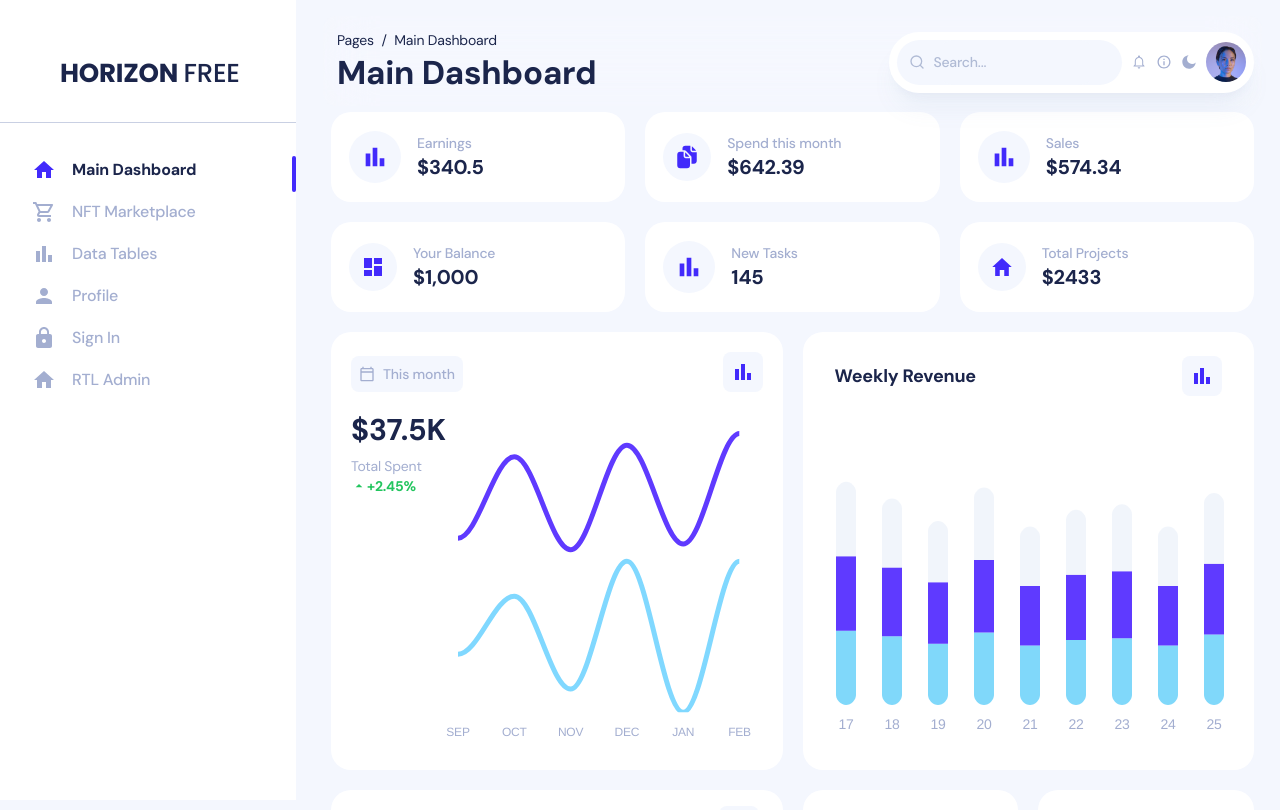
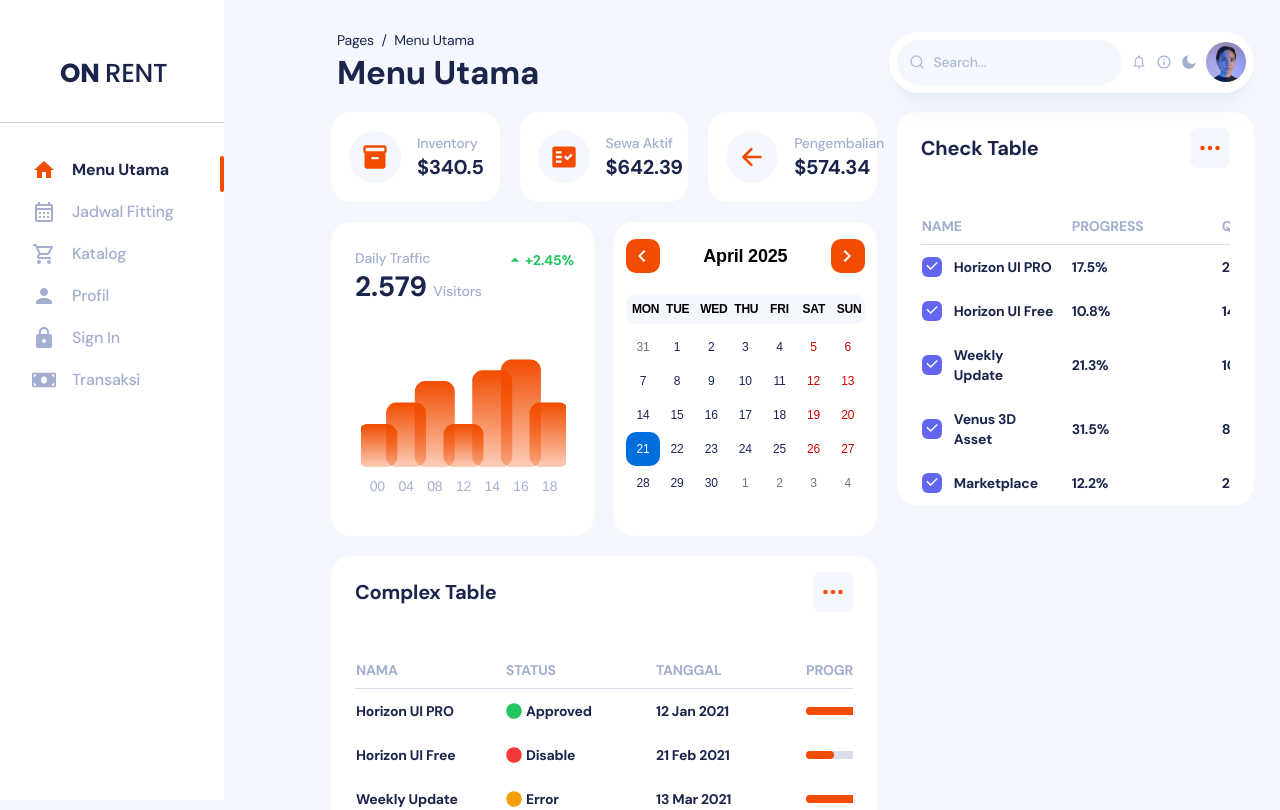
Before and after one commit to westerlund126/onrent, a Next.js app: page /admin/default in a window 1280 px wide. Shown: the top 810 px of the page. Built offline with nearby package versions, Linux system fonts and the light colour scheme; what tailwindcss-rtl would draw is missing.

Commit message:
dashboard

```diff
--- a/src/app/admin/default/page.tsx
+++ b/src/app/admin/default/page.tsx
@@ -1,90 +1,58 @@
 'use client';
 import MiniCalendar from 'components/calendar/MiniCalendar';
-import WeeklyRevenue from 'components/admin/default/WeeklyRevenue';
-import TotalSpent from 'components/admin/default/TotalSpent';
-import PieChartCard from 'components/admin/default/PieChartCard';
-import { IoMdHome } from 'react-icons/io';
-import { IoDocuments } from 'react-icons/io5';
-import { MdBarChart, MdDashboard } from 'react-icons/md';
+import { IoArrowBack } from 'react-icons/io5';
+import { MdInventory, MdFactCheck } from 'react-icons/md';
 
 import Widget from 'components/widget/Widget';
 import CheckTable from 'components/admin/default/CheckTable';
 import ComplexTable from 'components/admin/default/ComplexTable';
 import DailyTraffic from 'components/admin/default/DailyTraffic';
-import TaskCard from 'components/admin/default/TaskCard';
 import tableDataCheck from 'variables/data-tables/tableDataCheck';
 import tableDataComplex from 'variables/data-tables/tableDataComplex';
 
 const Dashboard = () => {
   return (
     <div>
-      {/* Card widget */}
-
-      <div className="mt-3 grid grid-cols-1 gap-5 md:grid-cols-2 lg:grid-cols-3 2xl:grid-cols-3 3xl:grid-cols-6">
+      {/* Main grid container - split into left and right sections */}
+      <div className="grid grid-cols-1 gap-5 lg:grid-cols-5">
+        {/* Left column - takes 3 of 5 columns on large screens */}
+        <div className="lg:col-span-3 space-y-5">
+          {/* Card widgets */}
+          <div className="mt-3 grid grid-cols-1 gap-5 md:grid-cols-3">
             <Widget
-          icon={<MdBarChart className="h-7 w-7" />}
-          title={'Earnings'}
+              icon={<MdInventory className="h-7 w-7" />}
+              title={'Inventory'}
               subtitle={'$340.5'}
             />
             <Widget
-          icon={<IoDocuments className="h-6 w-6" />}
-          title={'Spend this month'}
+              icon={<MdFactCheck className="h-7 w-7" />}
+              title={'Sewa Aktif'}
               subtitle={'$642.39'}
             />
             <Widget
-          icon={<MdBarChart className="h-7 w-7" />}
-          title={'Sales'}
+              icon={<IoArrowBack className="h-7 w-7" />}
+              title={'Pengembalian'}
               subtitle={'$574.34'}
-        />
-        <Widget
-          icon={<MdDashboard className="h-6 w-6" />}
-          title={'Your Balance'}
-          subtitle={'$1,000'}
-        />
-        <Widget
-          icon={<MdBarChart className="h-7 w-7" />}
-          title={'New Tasks'}
-          subtitle={'145'}
-        />
-        <Widget
-          icon={<IoMdHome className="h-6 w-6" />}
-          title={'Total Projects'}
-          subtitle={'$2433'}
             />
           </div>
 
-      {/* Charts */}
-
-      <div className="mt-5 grid grid-cols-1 gap-5 md:grid-cols-2">
-        <TotalSpent />
-        <WeeklyRevenue />
+          {/* Charts Section */}
+          <div className="grid grid-cols-1 gap-5 md:grid-cols-2">
+            <DailyTraffic />
+            <MiniCalendar />
           </div>
 
-      {/* Tables & Charts */}
-
-      <div className="mt-5 grid grid-cols-1 gap-5 xl:grid-cols-2">
-        {/* Check Table */}
+          {/* Activity Table Section */}
           <div>
-          <CheckTable tableData={tableDataCheck} />
+            <ComplexTable tableData={tableDataComplex} />
+          </div>
         </div>
 
-        {/* Traffic chart & Pie Chart */}
-
-        <div className="grid grid-cols-1 gap-5 rounded-[20px] md:grid-cols-2">
-          <DailyTraffic />
-          <PieChartCard />
-        </div>
-
-        {/* Complex Table , Task & Calendar */}
-
-        <ComplexTable tableData={tableDataComplex} />
-
-        {/* Task chart & Calendar */}
-
-        <div className="grid grid-cols-1 gap-5 rounded-[20px] md:grid-cols-2">
-          <TaskCard />
-          <div className="grid grid-cols-1 rounded-[20px]">
-            <MiniCalendar />
+        {/* Right column - takes 2 of 5 columns on large screens */}
+        <div className="lg:col-span-2 space-y-5">
+          {/* Agenda Section (using CheckTable as requested) */}
+          <div className="mt-3">
+            <CheckTable tableData={tableDataCheck} />
           </div>
         </div>
       </div>
--- a/src/components/admin/default/ComplexTable.tsx
+++ b/src/components/admin/default/ComplexTable.tsx
@@ -12,6 +12,7 @@ import {
   SortingState,
   useReactTable,
 } from "@tanstack/react-table";
+import { FaCircle } from "react-icons/fa";
 
 type RowObj = {
   name: string;
@@ -31,7 +32,7 @@ export default function ComplexTable(props: { tableData: any }) {
     columnHelper.accessor("name", {
       id: "name",
       header: () => (
-        <p className="text-sm font-bold text-gray-600 dark:text-white">NAME</p>
+        <p className="text-sm font-bold text-gray-600 dark:text-white">NAMA</p>
       ),
       cell: (info) => (
         <p className="text-sm font-bold text-navy-700 dark:text-white">
@@ -49,11 +50,11 @@ export default function ComplexTable(props: { tableData: any }) {
       cell: (info) => (
         <div className="flex items-center">
           {info.getValue() === "Approved" ? (
-            <MdCheckCircle className="text-green-500 me-1 dark:text-green-300" />
+            <FaCircle className="text-green-500 me-1 dark:text-green-300" />
           ) : info.getValue() === "Disable" ? (
-            <MdCancel className="text-red-500 me-1 dark:text-red-300" />
+            <FaCircle className="text-red-500 me-1 dark:text-red-300" />
           ) : info.getValue() === "Error" ? (
-            <MdOutlineError className="text-amber-500 me-1 dark:text-amber-300" />
+            <FaCircle className="text-amber-500 me-1 dark:text-amber-300" />
           ) : null}
           <p className="text-sm font-bold text-navy-700 dark:text-white">
             {info.getValue()}
@@ -64,7 +65,7 @@ export default function ComplexTable(props: { tableData: any }) {
     columnHelper.accessor("date", {
       id: "date",
       header: () => (
-        <p className="text-sm font-bold text-gray-600 dark:text-white">DATE</p>
+        <p className="text-sm font-bold text-gray-600 dark:text-white">TANGGAL</p>
       ),
       cell: (info) => (
         <p className="text-sm font-bold text-navy-700 dark:text-white">
@@ -76,7 +77,7 @@ export default function ComplexTable(props: { tableData: any }) {
       id: "progress",
       header: () => (
         <p className="text-sm font-bold text-gray-600 dark:text-white">
-          PROGRESS
+          PROGRES
         </p>
       ),
       cell: (info) => (
--- a/src/components/admin/default/DailyTraffic.tsx
+++ b/src/components/admin/default/DailyTraffic.tsx
@@ -11,7 +11,7 @@ const DailyTraffic = () => {
           <p className="text-sm font-medium leading-4 text-gray-600">
             Daily Traffic
           </p>
-          <p className="text-[34px] font-bold text-navy-700 dark:text-white">
+          <p className="text-[28px] font-bold text-navy-700 dark:text-white">
             2.579{' '}
             <span className="text-sm font-medium leading-6 text-gray-600">
               Visitors
@@ -26,7 +26,7 @@ const DailyTraffic = () => {
         </div>
       </div>
 
-      <div className="h-[300px] w-full pt-10 pb-0">
+      <div className="h-[200px] w-full pt-0 pb-0">
         <BarChart
           chartData={barChartDataDailyTraffic}
           chartOptions={barChartOptionsDailyTraffic}
--- a/src/components/charts/BarChart.tsx
+++ b/src/components/charts/BarChart.tsx
@@ -9,7 +9,6 @@ const BarChart = (props: any) => {
   const { chartData, chartOptions } = props;
 
   return (
-    // @ts-expect-error
     <Chart
       options={chartOptions}
       type="bar"
--- a/src/components/sidebar/RTL.tsx
+++ b/src/components/sidebar/RTL.tsx
@@ -3,7 +3,7 @@
 import { HiX } from 'react-icons/hi';
 import Links from './components/Links';
 
-import SidebarCard from 'components/sidebar/components/SidebarCard';
+// import SidebarCard from 'components/sidebar/components/SidebarCard';
 import {
   renderThumb,
   renderTrack,
@@ -82,7 +82,7 @@ function SidebarHorizon(props: { variant?: string; [x: string]: any }) {
             {/* Free Horizon Card    */}
             <div className="mb-[30px] mt-[28px]">
               <div className="flex justify-center">
-                <SidebarCard />
+                {/* <SidebarCard /> */}
               </div>
               {/* Sidebar profile info */}
               <div className="mt-5 flex items-center justify-center gap-3">
--- a/src/components/sidebar/index.tsx
+++ b/src/components/sidebar/index.tsx
@@ -23,7 +23,7 @@ function SidebarHorizon(props: { routes: IRoute[]; [x: string]: any }) {
 
       <div className={`mx-[56px] mt-[50px] flex items-center`}>
         <div className="ml-1 mt-1 h-2.5 font-poppins text-[26px] font-bold uppercase text-navy-700 dark:text-white">
-          Horizon <span className="font-medium">FREE</span>
+          ON <span className="font-medium">RENT</span>
         </div>
       </div>
       <div className="mb-7 mt-[58px] h-px bg-gray-300 dark:bg-white/30" />
--- a/src/routes.tsx
+++ b/src/routes.tsx
@@ -1,4 +1,5 @@
 import React from 'react';
+import { FaMoneyBill } from 'react-icons/fa';
 
 // Admin Imports
 
@@ -9,31 +10,32 @@ import {
   MdBarChart,
   MdPerson,
   MdLock,
+  MdOutlineCalendarMonth,
 } from 'react-icons/md';
 
 const routes = [
   {
-    name: 'Main Dashboard',
+    name: 'Menu Utama',
     layout: '/admin',
     path: 'default',
     icon: <MdHome className="h-6 w-6" />,
   },
   {
-    name: 'NFT Marketplace',
+    name: 'Jadwal Fitting',
     layout: '/admin',
     path: 'nft-marketplace',
-    icon: <MdOutlineShoppingCart className="h-6 w-6" />,
+    icon: <MdOutlineCalendarMonth className="h-6 w-6" />,
 
     secondary: true,
   },
   {
-    name: 'Data Tables',
+    name: 'Katalog',
     layout: '/admin',
-    icon: <MdBarChart className="h-6 w-6" />,
+    icon: <MdOutlineShoppingCart className="h-6 w-6" />,
     path: 'data-tables',
   },
   {
-    name: 'Profile',
+    name: 'Profil',
     layout: '/admin',
     path: 'profile',
     icon: <MdPerson className="h-6 w-6" />,
@@ -45,10 +47,10 @@ const routes = [
     icon: <MdLock className="h-6 w-6" />,
   },
   {
-    name: 'RTL Admin',
+    name: 'Transaksi',
     layout: '/rtl',
     path: 'rtl-default',
-    icon: <MdHome className="h-6 w-6" />,
+    icon: <FaMoneyBill className="h-6 w-6" />,
   },
 ];
 export default routes;
--- a/src/styles/MiniCalendar.css
+++ b/src/styles/MiniCalendar.css
@@ -24,14 +24,14 @@ abbr[title] {
   text-decoration: unset !important;
 }
 .react-calendar__navigation__prev-button {
-  background-color: #4318ff !important;
+  background-color: #F24C00 !important;
   border-radius: 10px;
   min-width: 34px !important;
   height: 34px !important;
   color: white;
 }
 .react-calendar__navigation__next-button {
-  background-color: #4318ff !important;
+  background-color: #F24C00 !important;
   border-radius: 10px;
   min-width: 34px !important;
   width: 34px !important;
@@ -73,7 +73,7 @@ abbr[title] {
 .react-calendar__tile--active,
 .react-calendar__tile--active:enabled:hover,
 .react-calendar__tile--active:enabled:focus {
-  background: #4318ff;
+  background: #F24C00;
   border-radius: 10px;
   color: white;
 }
@@ -81,13 +81,13 @@ abbr[title] {
 .react-calendar__tile--range:enabled:hover,
 .react-calendar__tile--range:enabled:focus {
   background: #f4f7fe;
-  color: #4318ff;
+  color: #F24C00;
   border-radius: 0px;
 }
 .react-calendar__tile--rangeStart,
 .react-calendar__tile--rangeStart:enabled:hover,
 .react-calendar__tile--rangeStart:enabled:focus {
-  background: #4318ff;
+  background: #F24C00;
   border-top-left-radius: 10px;
   border-bottom-left-radius: 10px;
   color: white;
@@ -95,7 +95,7 @@ abbr[title] {
 .react-calendar__tile--rangeEnd,
 .react-calendar__tile--rangeEnd:enabled:hover,
 .react-calendar__tile--rangeEnd:enabled:focus {
-  background: #4318ff;
+  background: #F24C00;
   border-top-right-radius: 10px;
   border-bottom-right-radius: 10px;
   color: white;
--- a/src/variables/charts.ts
+++ b/src/variables/charts.ts
@@ -82,12 +82,12 @@ export const barChartOptionsDailyTraffic: ApexGeneric = {
         [
           {
             offset: 0,
-            color: '#4318FF',
+            color: '#F24C00',
             opacity: 1,
           },
           {
             offset: 100,
-            color: 'rgba(67, 24, 255, 1)',
+            color: 'rgba(242, 76, 0, 1)',
             opacity: 0.28,
           },
         ],
--- a/tailwind.config.js
+++ b/tailwind.config.js
@@ -330,7 +330,7 @@ module.exports = {
         200: '#A195FD',
         300: '#8171FC',
         400: '#7551FF',
-        500: '#422AFB',
+        500: '#F24C00',
         600: '#3311DB',
         700: '#2111A5',
         800: '#190793',
@@ -416,6 +416,11 @@ module.exports = {
         100: 'var(--shadow-100)',
         500: 'rgba(112, 144, 176, 0.08)',
       },
+      main: {
+        orange1: '#F24C00',
+
+
+      },
     },
   },
   plugins: [require('tailwindcss-rtl')],
```
Also changed, not shown: 2 other files (tests, documents, lock files or other folders). Lines whose indentation alone changed are shown as unchanged.
